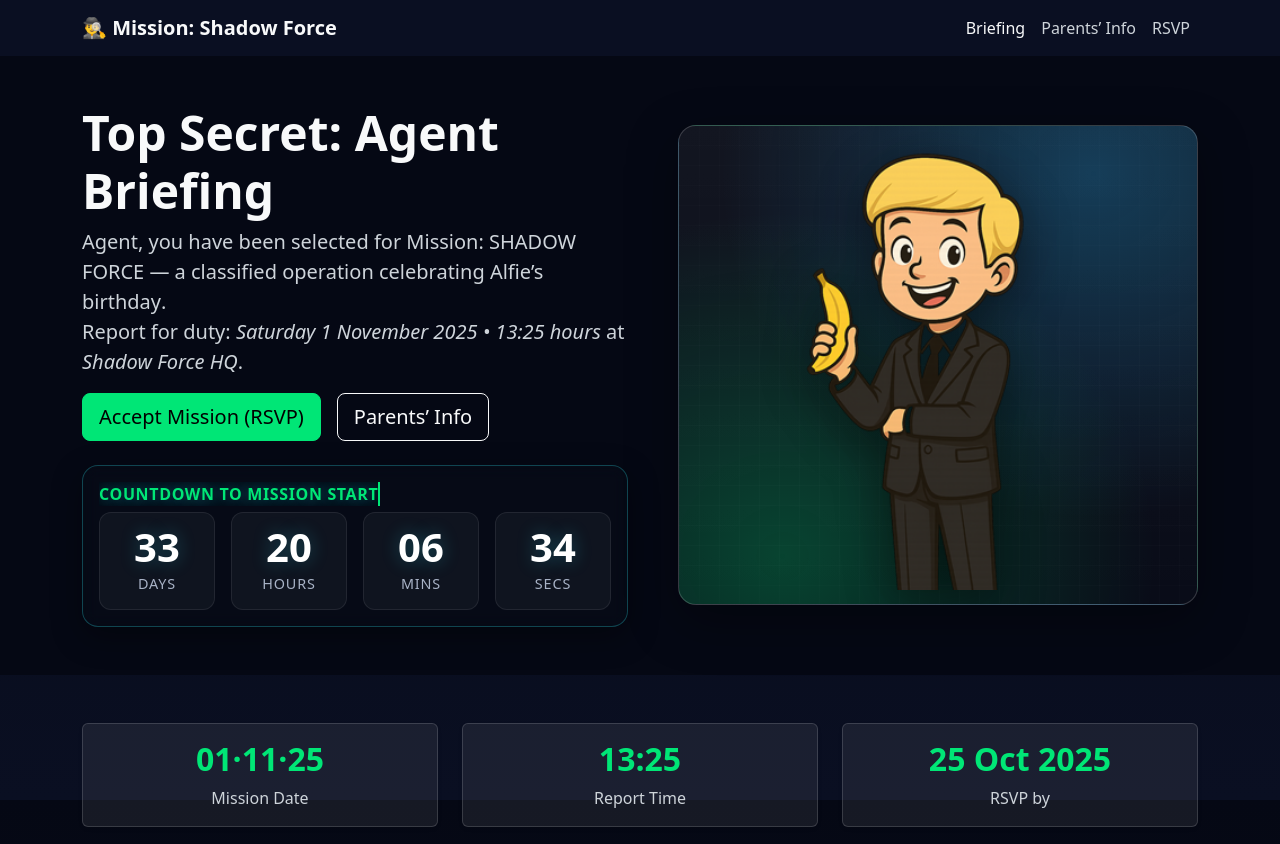
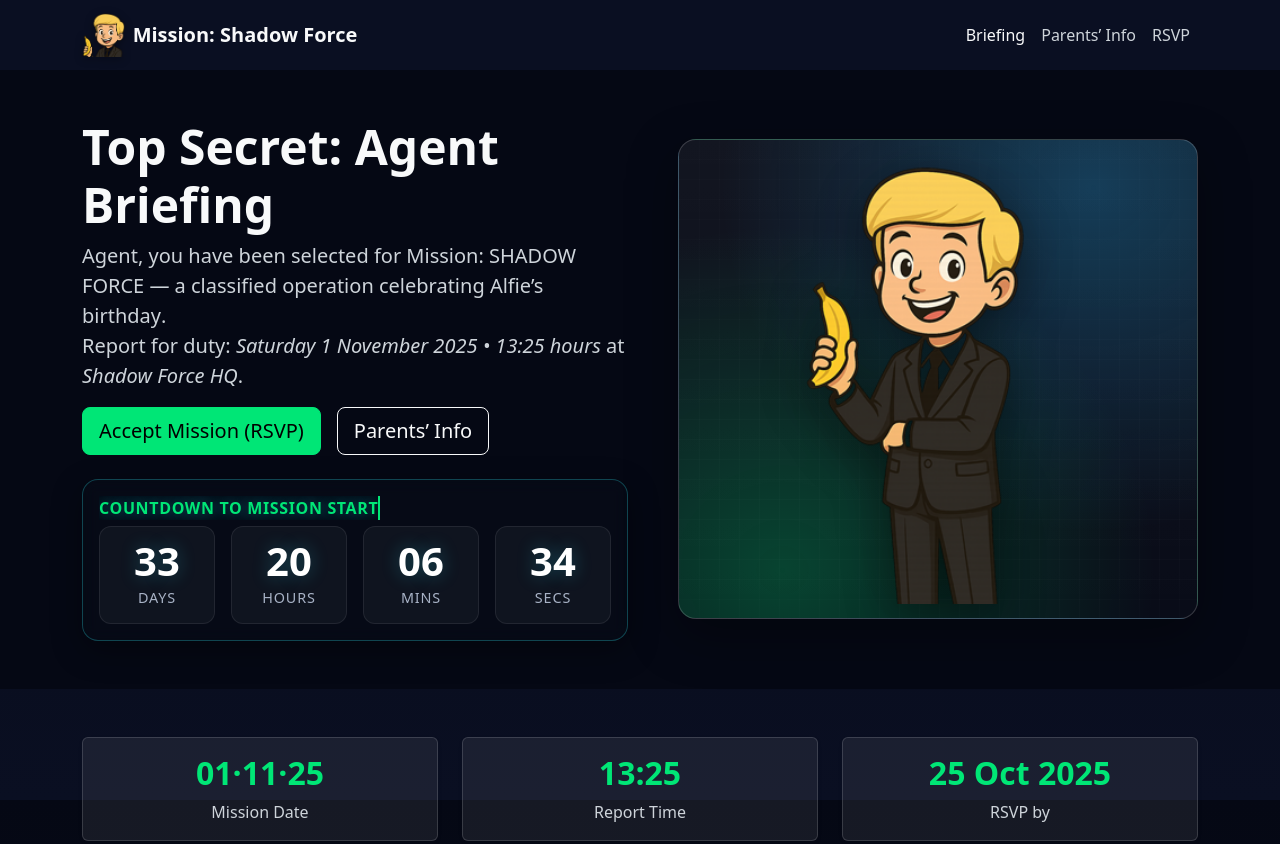
Before and after one commit to Rick-8/Shadow-Force, a plain HTML site: page index.html in a window 1280 px wide. Shown: the top 844 px of the page. Drawn offline with nearby package versions, Linux system fonts and the light colour scheme.

Commit message:
Add - Header img

```diff
--- a/assets/css/style.css
+++ b/assets/css/style.css
@@ -187,3 +187,19 @@ footer .nav-link:hover { color: var(--sf-text) !important; }
   .panel-header.typewriter.is-done { animation: none !important; }
   .panel-header.typewriter { border-right: none; }
 }
+
+
+/* Header imgage */
+/* Responsive brand logo in navbar */
+.brand-logo{
+  display: inline-block;
+  height: clamp(28px, 5.5vw, 44px);
+  width: auto;
+  object-fit: contain;
+  filter: drop-shadow(0 2px 4px rgba(0,0,0,.35));
+}
+
+/* optional: tighten brand spacing on very small screens */
+@media (max-width: 360px){
+  .navbar-brand span{ font-size: 0.95rem; }
+}
--- a/partials/header.html
+++ b/partials/header.html
@@ -1,7 +1,17 @@
 <header>
   <nav class="navbar navbar-expand-lg navbar-dark bg-dark">
     <div class="container">
-      <a class="navbar-brand" href="index.html">🕵️‍♂️ Mission: Shadow Force</a>
+      <!-- Brand with responsive logo -->
+      <a class="navbar-brand d-flex align-items-center gap-2" href="index.html">
+        <img
+          src="assets/img/agent-munch-head.png"
+          alt="Shadow Force agent logo"
+          class="brand-logo"
+          decoding="async"
+          fetchpriority="high"
+        />
+        <span> Mission: Shadow Force</span>
+      </a>
 
       <button class="navbar-toggler" type="button"
               data-bs-toggle="collapse" data-bs-target="#siteNav"
```
